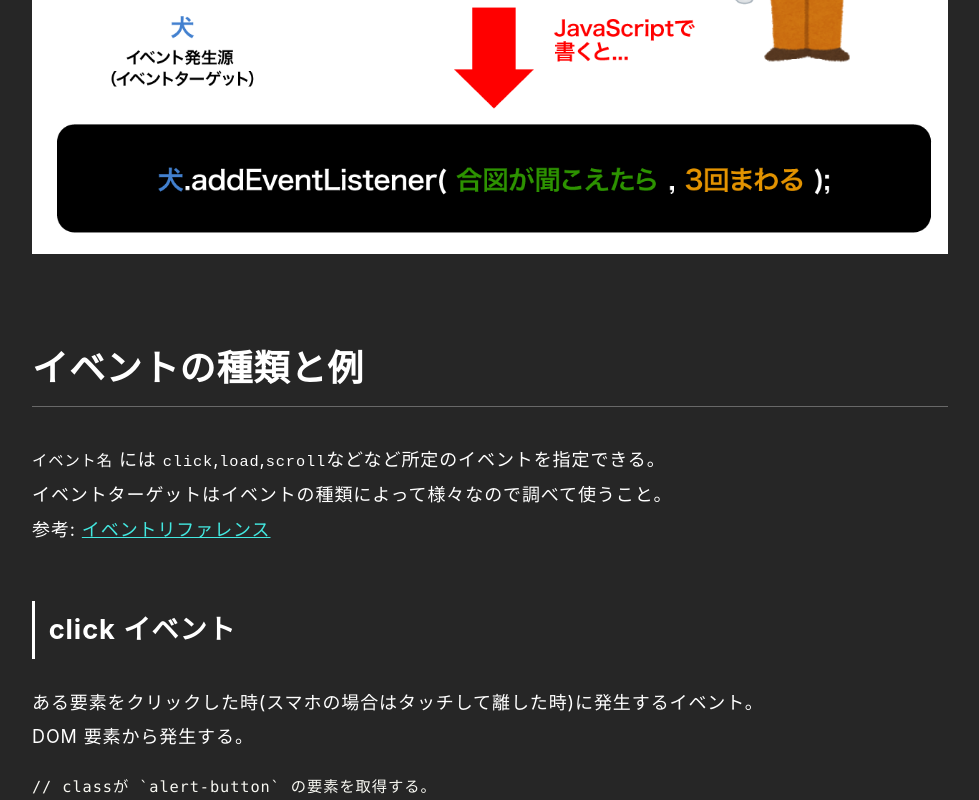
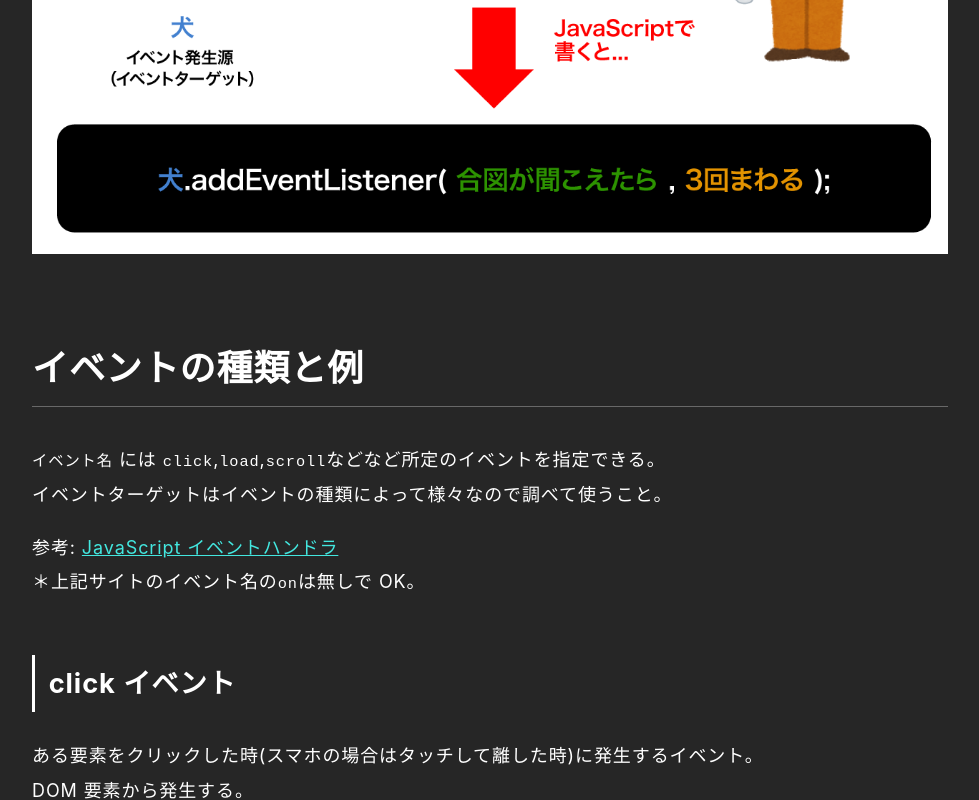
Before and after one commit to sk-rt/web-animation-guide, a Gatsby site: page /js-dom/event/ in a window 1280 px wide. Shown: the part 1443-2243 px from the top of the page, without its empty margins (150-1129 px from the left). Built offline with nearby package versions, Linux system fonts and the light colour scheme; Gatsby itself is replaced by a stand-in of ours; some packages are replaced by stand-ins of ours.

Commit message:
Update: Event

```diff
--- a/content/blog/js-dom/event.md
+++ b/content/blog/js-dom/event.md
@@ -4,7 +4,7 @@ date: "2019-03-03"
 excerpt: " ユーザーの操作や状態の変化などを検知する。"
 tags: ["DOM"]
 featuredImage: ""
-exercises: [{ file: "dom-event.zip", title: "clickイベント" }]
+exercises: [{ file: "dom-event.zip", title: "clickイベント演習" }]
 ---
 
 # イベントとは
@@ -31,7 +31,9 @@ exercises: [{ file: "dom-event.zip", title: "clickイベント" }]
 
 `イベント名` には `click`,`load`,`scroll`などなど所定のイベントを指定できる。
 イベントターゲットはイベントの種類によって様々なので調べて使うこと。
-参考: [イベントリファレンス](https://developer.mozilla.org/ja/docs/Web/Events)
+
+参考: [JavaScript イベントハンドラ](https://web-designer.cman.jp/javascript_ref/event_list/)
+＊上記サイトのイベント名の`on`は無しで OK。
 
 ## click イベント
 
```
